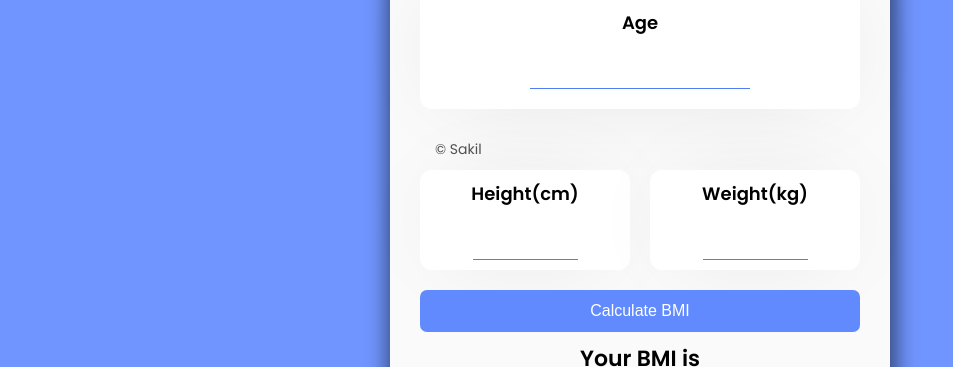
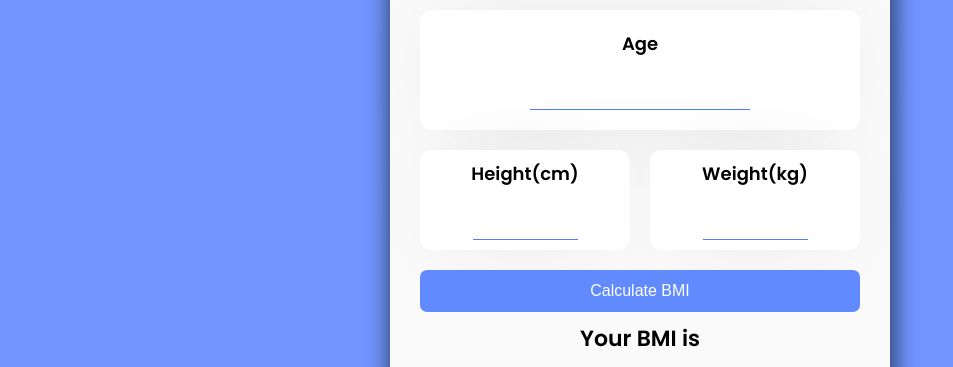
Before and after one commit to Sakil89/BMICalculator, a plain HTML site: page index.html in a window 1280 px wide. Shown: the part 216-583 px from the top of the page, without its empty margins (0-953 px from the left). Drawn offline with Linux system fonts and the light colour scheme.

Commit message:
Update index.html

```diff
--- a/index.html
+++ b/index.html
@@ -20,7 +20,7 @@
                 <label for="height">Age</label>
                 <input type="text" class="text-input" id="age" autocomplete="off" required/>
             </div>
-<div class="footer"><a class="footer-text" target="_blank" href="https://myskypower.net/">© Sakil</a></div>
+
 
 
             <div class="containerHW">
```
